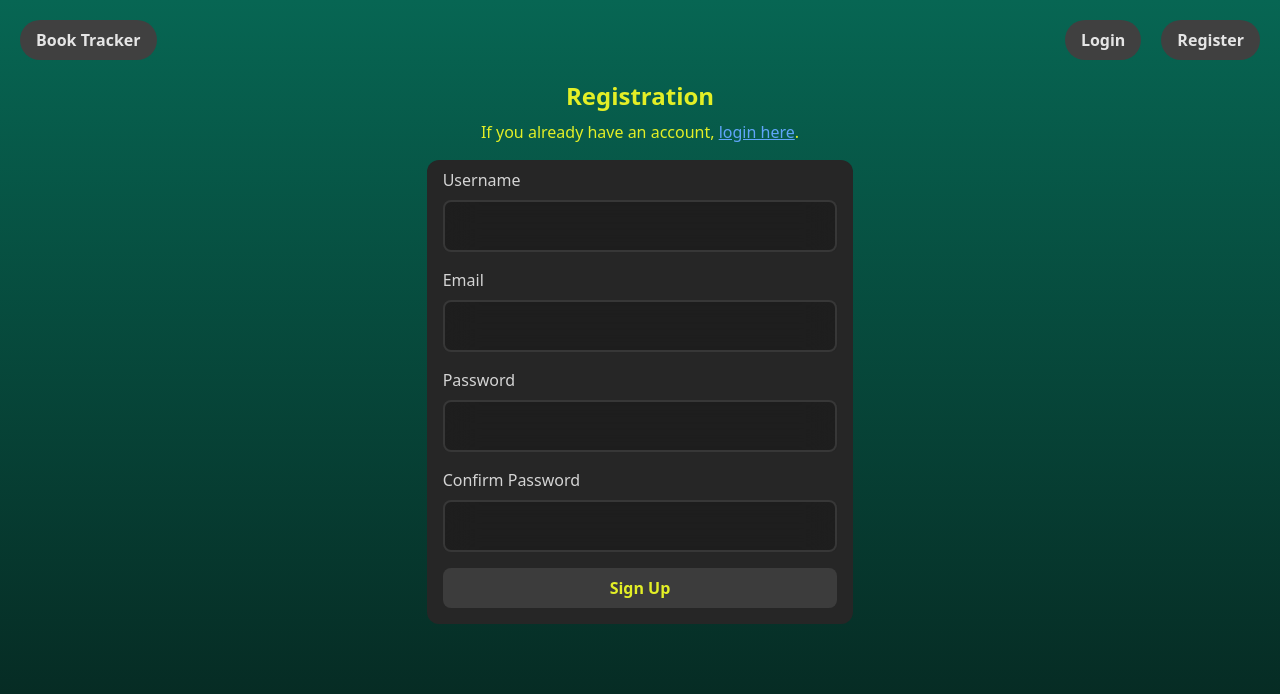
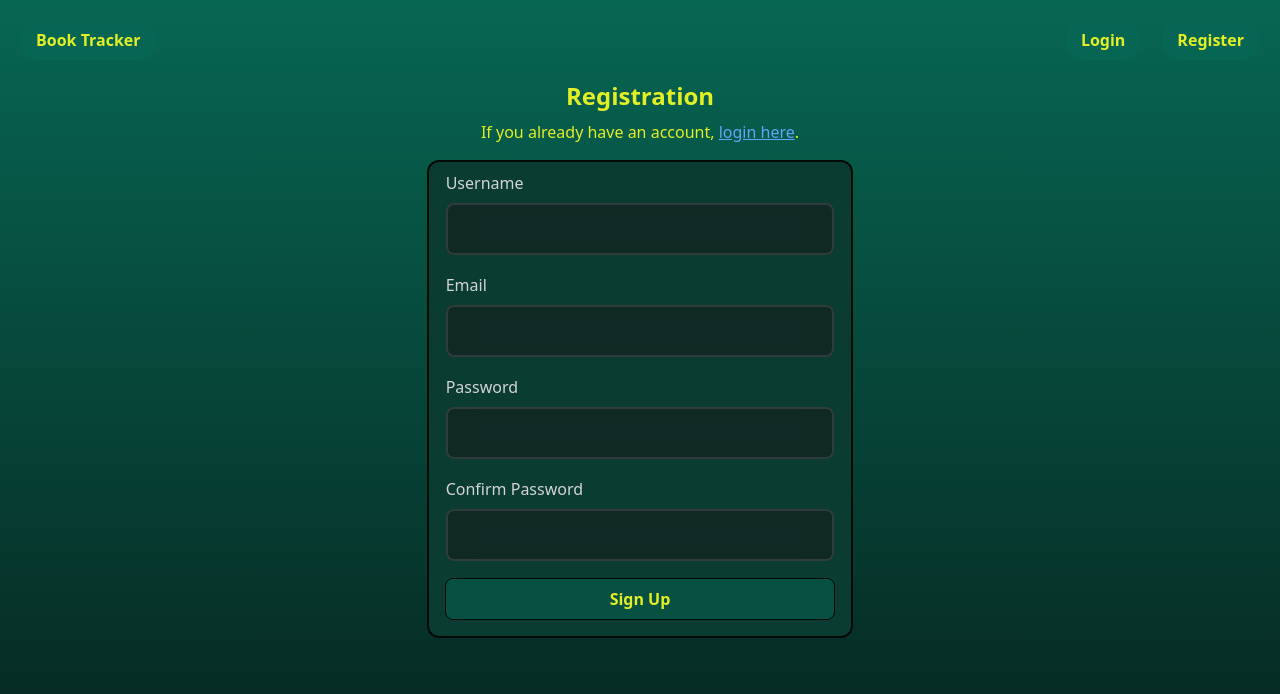
Before and after one commit to AramZap/books-site, a Flask app: page /register in a window 1280 px wide. Shown: the top 694 px of the page. Run offline with Flask 2, Linux system fonts and the light colour scheme; some libraries are stand-ins or nearby versions.

Commit message:
made more changes to UI

```diff
--- a/flask_app/static/styles.css
+++ b/flask_app/static/styles.css
@@ -854,14 +854,14 @@ html {
   width: fit-content;
   border-radius: 9999px;
   --tw-bg-opacity: 1;
-  background-color: rgb(64 64 64 / var(--tw-bg-opacity));
+  background-color: rgb(7 102 83 / var(--tw-bg-opacity));
   padding-top: 0.5rem;
   padding-bottom: 0.5rem;
   padding-left: 1rem;
   padding-right: 1rem;
   font-weight: 700;
   --tw-text-opacity: 1;
-  color: rgb(229 229 229 / var(--tw-text-opacity));
+  color: rgb(227 239 38 / var(--tw-text-opacity));
   transition-duration: 300ms;
 }
 
@@ -971,10 +971,12 @@ html {
   color: rgb(227 239 38 / var(--tw-text-opacity));
 }
 
-.searchbar:active {
+.searchbar:focus {
   --tw-bg-opacity: 1;
   border-color: rgb(227 239 38 / var(--tw-bg-opacity));
 }
+
+
 
 .error {
   border-radius: 0.5rem;
@@ -1017,8 +1019,8 @@ html {
   width: 100%;
   border-radius: 0.5rem;
   border-width: 2px;
-  border-color: rgb(82 82 82 / 0.5);
-  background-color: rgb(23 23 23 / 0.5);
+  color: rgb(227 239 38 / var(--tw-text-opacity));
+  background-color: rgb(7 102 83 / 0.5);
   padding-top: 0.75rem;
   padding-bottom: 0.75rem;
   padding-left: 1rem;
@@ -1030,7 +1032,7 @@ html {
 }
 
 .form-title:focus {
-  border-color: rgb(163 163 163 / 0.5);
+  border-color: rgb(7 102 83 / 0.5);
   outline: 2px solid transparent;
   outline-offset: 2px;
 }
@@ -1041,6 +1043,7 @@ html {
   border-width: 2px;
   border-color: rgb(82 82 82 / 0.5);
   background-color: rgb(23 23 23 / 0.5);
+  color: rgb(227 239 38 / var(--tw-text-opacity));
   padding-top: 0.75rem;
   padding-bottom: 0.75rem;
   padding-left: 1rem;
@@ -1078,6 +1081,7 @@ html {
   transform: translate(var(--tw-translate-x), var(--tw-translate-y)) rotate(var(--tw-rotate)) skewX(var(--tw-skew-x)) skewY(var(--tw-skew-y)) scaleX(var(--tw-scale-x)) scaleY(var(--tw-scale-y));
   --tw-bg-opacity: 1 !important;
   background-color: rgb(227 239 38 / var(--tw-bg-opacity)) !important;
+  color: rgb(7, 102, 83);
 }
 
 .form-button:active {
@@ -1092,25 +1096,28 @@ html {
 .review-button {
   cursor: pointer;
   border-radius: 0.5rem;
-  background-color: rgb(82 82 82 / 0.5) !important;
+  background-color: rgb(7 102 83 / 0.5) !important;
   padding-left: 1rem;
   padding-right: 1rem;
   padding-top: 0.5rem;
   padding-bottom: 0.5rem;
   font-weight: 700;
   transition-duration: 300ms;
+  border: 1px solid rgb(0 10 5 / var(--tw-text-opacity));
+  color: rgb(227 239 38 / var(--tw-text-opacity))
 }
 
 .review-button:hover {
   --tw-bg-opacity: 1 !important;
-  background-color: rgb(115 115 115 / var(--tw-bg-opacity)) !important;
+  background-color: rgb(227 239 38 / var(--tw-bg-opacity)) !important;
+  color: rgb(7, 102, 83);
 }
 
 .review-button:active {
   --tw-translate-y: 0.25rem;
   transform: translate(var(--tw-translate-x), var(--tw-translate-y)) rotate(var(--tw-rotate)) skewX(var(--tw-skew-x)) skewY(var(--tw-skew-y)) scaleX(var(--tw-scale-x)) scaleY(var(--tw-scale-y));
   --tw-bg-opacity: 1 !important;
-  background-color: rgb(163 163 163 / var(--tw-bg-opacity)) !important;
+  background-color: rgb(0 255 100 / var(--tw-bg-opacity)) !important;
   transition-duration: 75ms;
 }
 
@@ -1326,7 +1333,8 @@ html {
   gap: 1rem;
   border-radius: 0.75rem;
   --tw-bg-opacity: 1;
-  background-color: rgb(38 38 38 / var(--tw-bg-opacity));
+  background-color: rgb(10 60 50 / var(--tw-bg-opacity));
+  border: 2px solid rgb(0 10 5 / var(--tw-bg-opacity));
   padding: 1rem;
   padding-top: 0.5rem;
 }
@@ -1336,6 +1344,7 @@ html {
   flex-direction: column;
   gap: 0.5rem;
   --tw-text-opacity: 1;
+  border: 1px solid rgb(10 60 50 / var(--tw-text-opacity));
   color: rgb(212 212 212 / var(--tw-text-opacity));
 }
 
--- a/flask_app/templates/account.html
+++ b/flask_app/templates/account.html
@@ -7,7 +7,7 @@
     {% endif %}
 
     {# TODO: Greeting (must include the current user's username) #}
-    <h2 class="text-4xl font-bold opacity-50 my-4">Welcome, {{current_user.username}}!</h2>
+    <h2 class="main-title">Welcome, {{current_user.username}}!</h2>
 
 </div>
 
```
